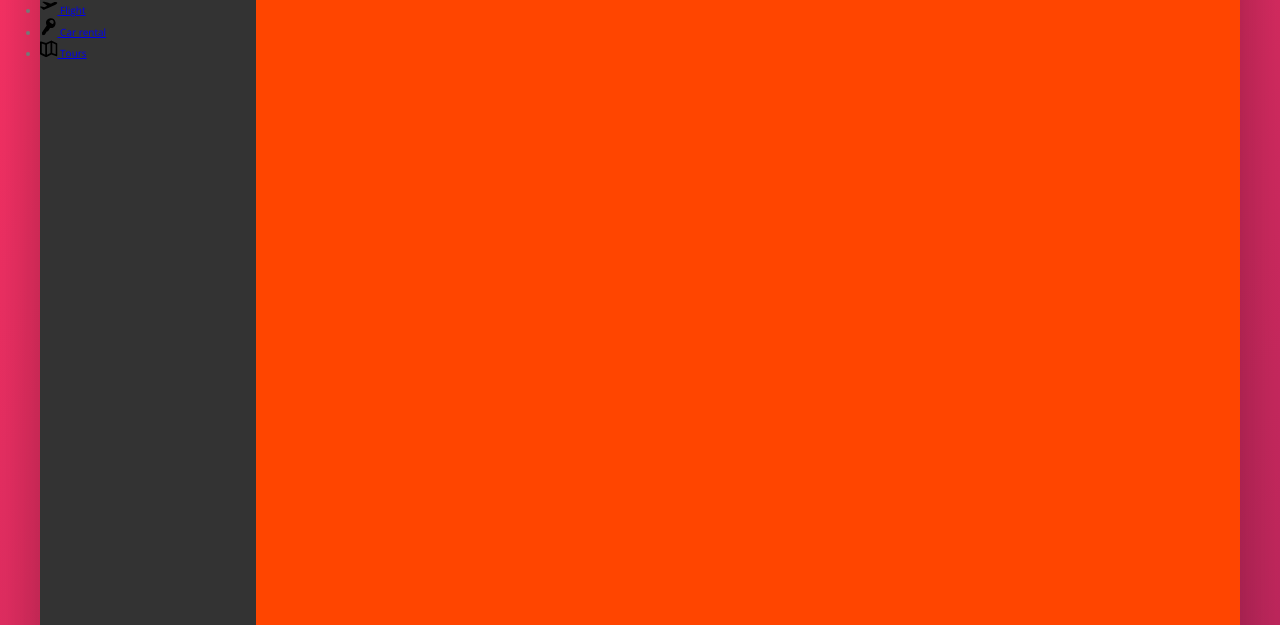
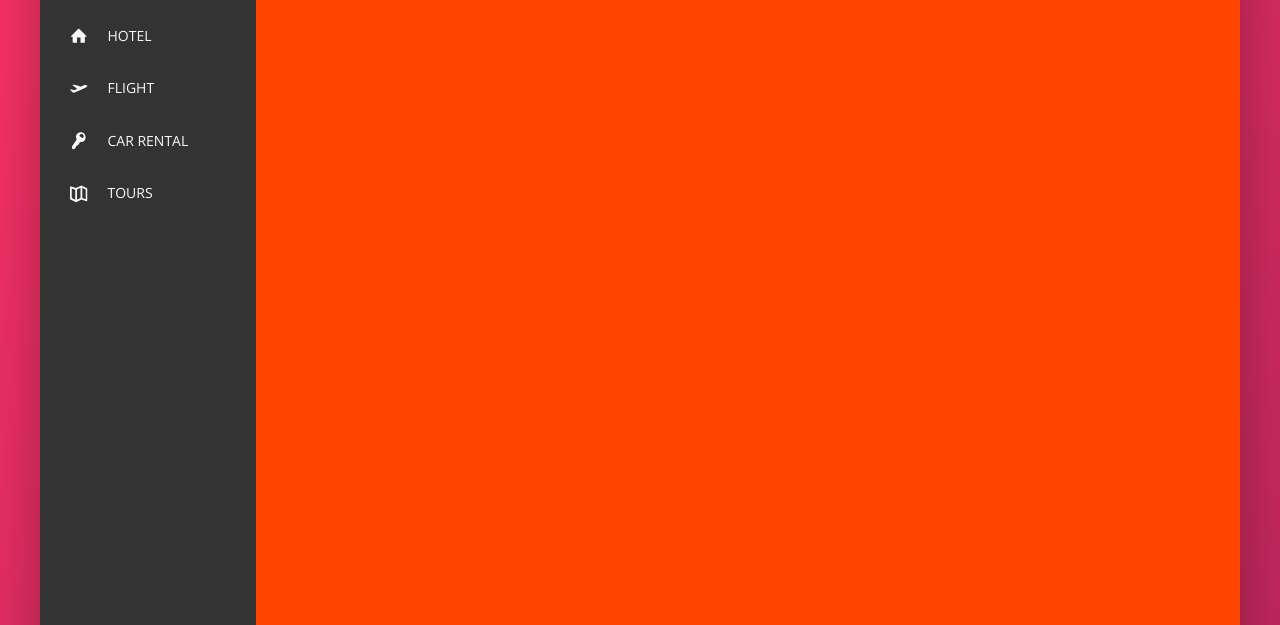
Before and after one commit to MarcinSoltysik/html-css-practice, a website: page 04-booking-web-flexbox/index.html in a window 1280 px wide. Shown: the part 175-800 px from the top of the page. Drawn offline with nearby package versions, Linux system fonts and the light colour scheme.

Commit message:
feat(booking-web-flexbox): Add SASS for link and icon

```diff
--- a/04-booking-web-flexbox/sass/_components.scss
+++ b/04-booking-web-flexbox/sass/_components.scss
@@ -123,13 +123,29 @@
 // .side-nav__icon
 
 .side-nav {
+  font-size: 1.4rem;
+  list-style: none;
+  margin-top: 3.5rem;
+
   &__item {
   }
-  &__link {
+
+  &__link:link,
+  &__link:visited {
+    color: var(--color-grey-light-1);
+    text-decoration: none;
+    text-transform: uppercase;
+    display: block;
+    padding: 1.5rem 3rem;
+    display: flex;
+    align-items: center;
   }
+
   &__icon {
     width: 1.75rem;
     height: 1.75rem;
+    margin-right: 2rem;
+    fill: currentColor;
   }
 }
 
```
Also changed, not shown: 04-booking-web-flexbox/css/style.css.
